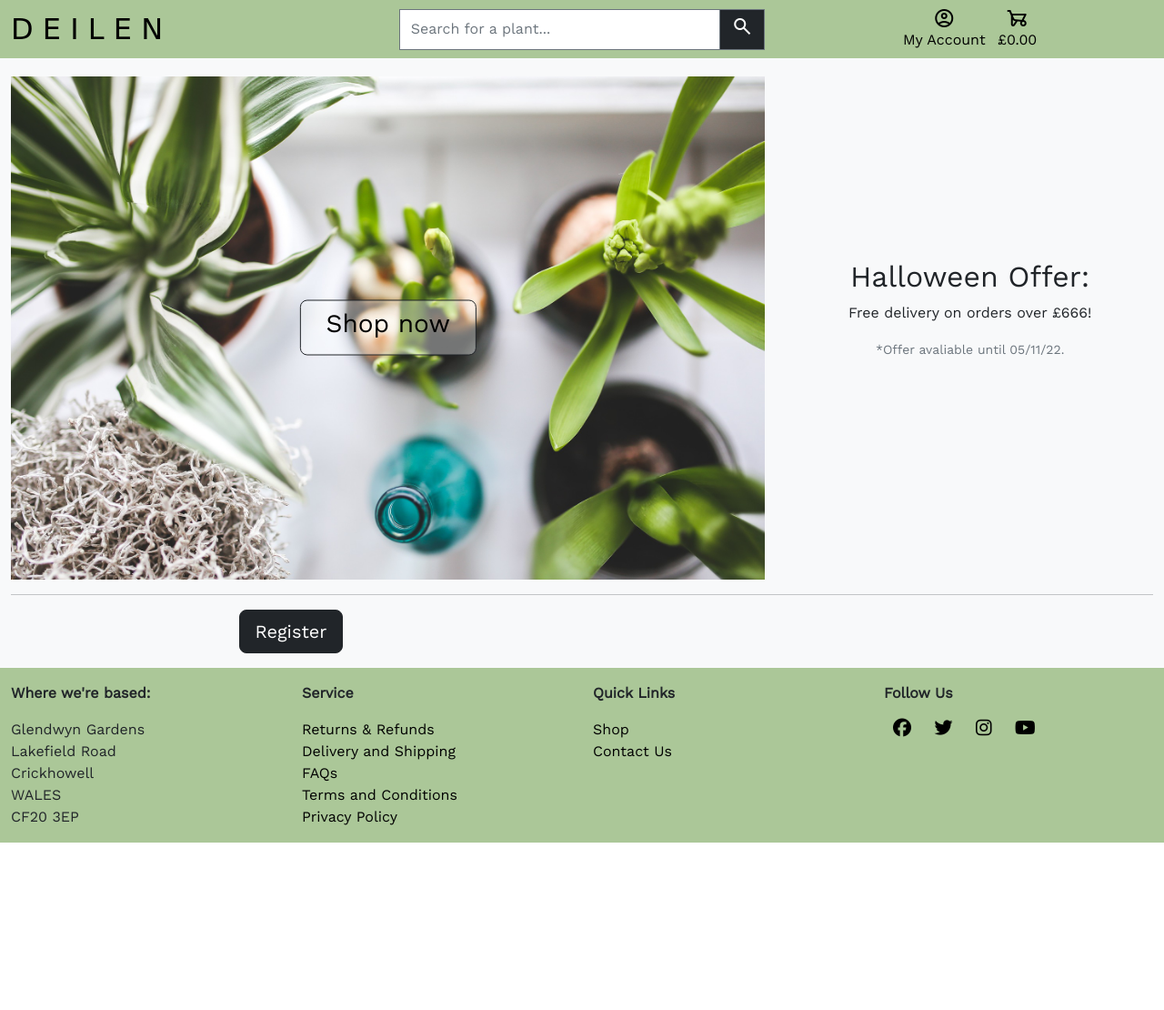
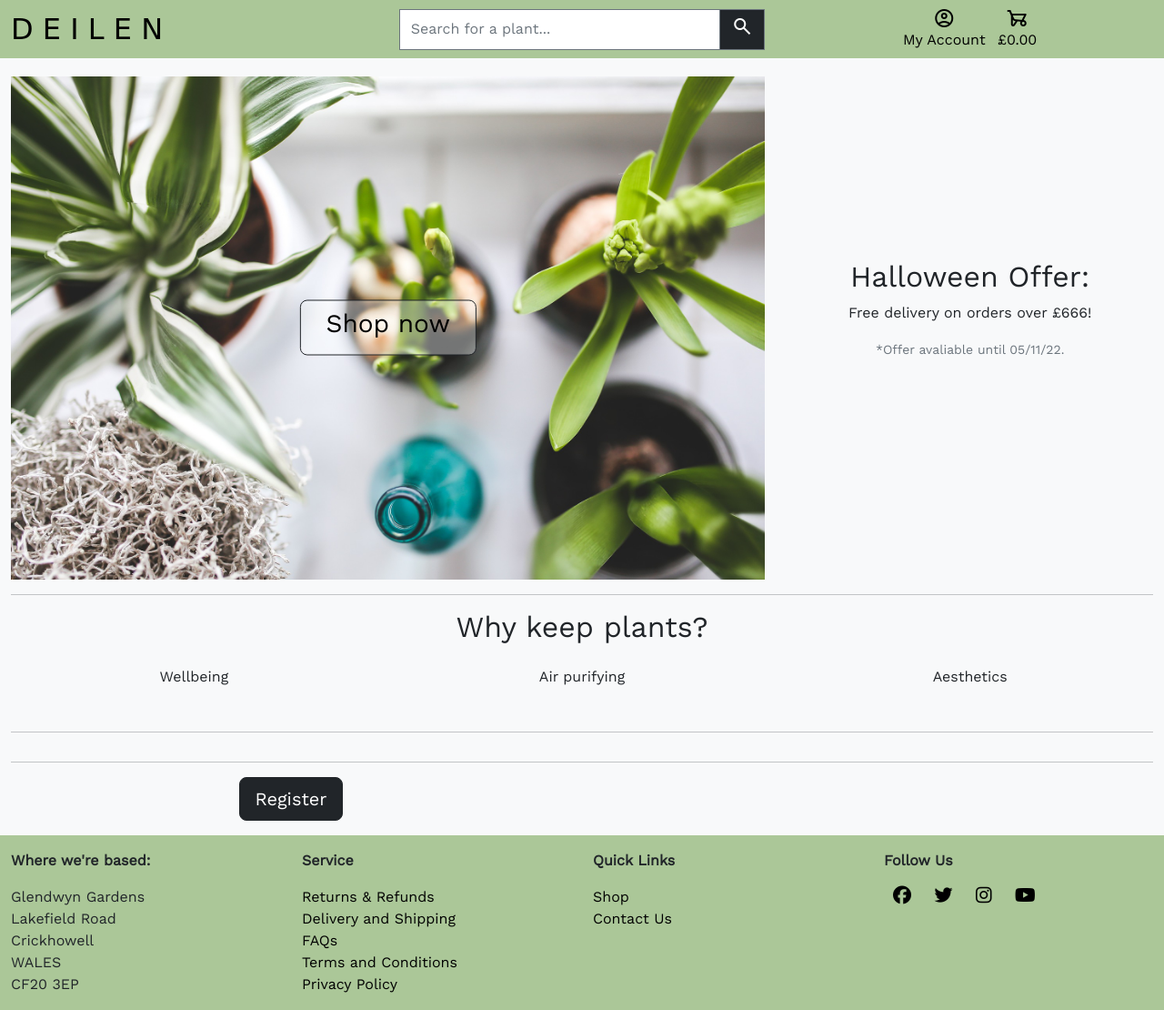
Before and after one commit to antonia-white/deilen, a Django app: page / in a window 1280 px wide. Shown: the whole page at 91% size. Before the commit the page ends 926 px from the top, so only its background shows below. Run offline with Django 4.2, Linux system fonts and the light colour scheme; data comes from the database, SQL or seed files in the repository; some libraries are stand-ins or nearby versions; some web fonts are replaced.

Commit message:
Add more section templates to index.html homepage

```diff
--- a/home/templates/home/index.html
+++ b/home/templates/home/index.html
@@ -31,6 +31,26 @@
         </div>
     </div>
     <hr>
+    <!-- Why keep plants -->
+    <div class="row main-container">
+        <h2 class="text-center">Why keep plants?</h2>
+        <div class="col-sm-12 col-md-4 p-3">
+            <p class="text-center">Wellbeing</p>
+        </div>
+        <div class="col-sm-12 col-md-4 p-3">
+            <p class="text-center">Air purifying</p>
+        </div>
+        <div class="col-sm-12 col-md-4 p-3">
+            <p class="text-center">Aesthetics</p>
+        </div>
+    </div>
+    <hr>
+    <!-- Why Deilen -->
+    <div class="row main-container">
+
+    </div>
+    <hr>
+    <!-- Register Account Section -->
     <div class="row">
         <div class="col-6 text-center">
             <a href="">
```
